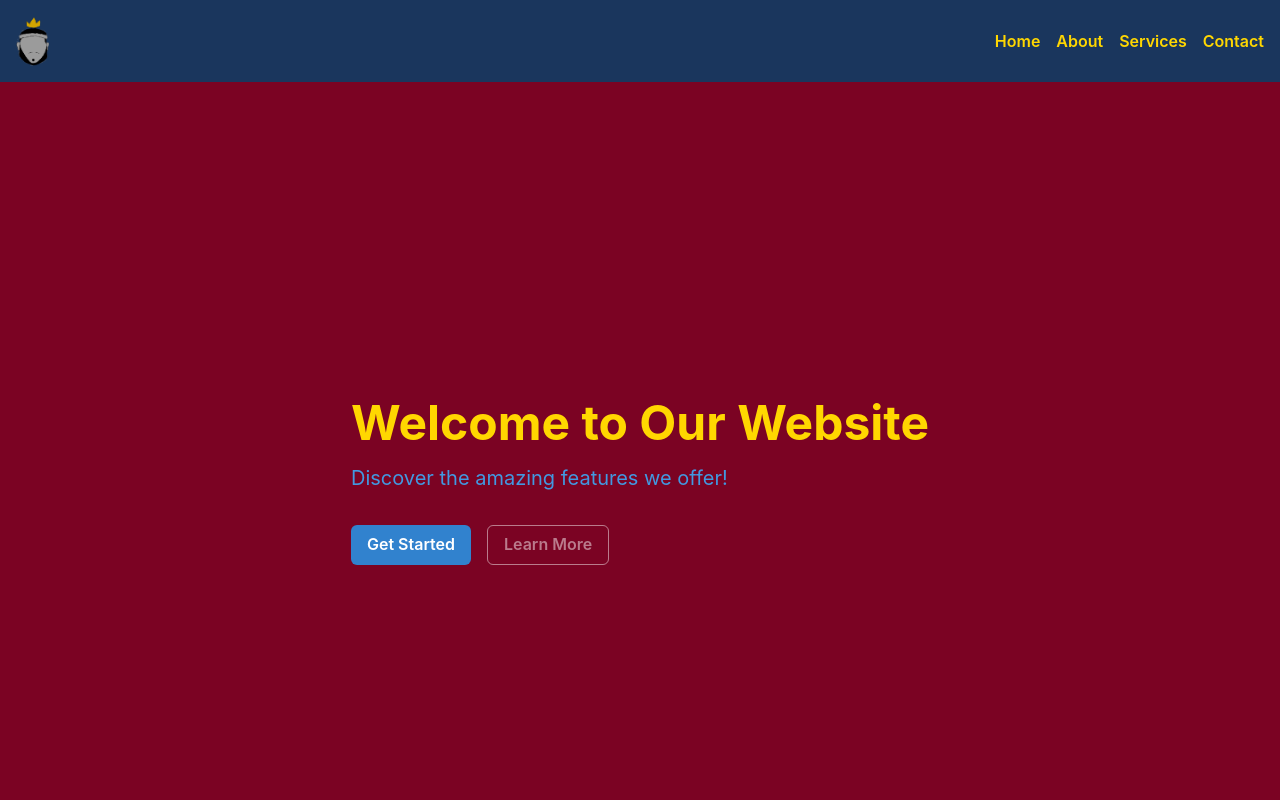
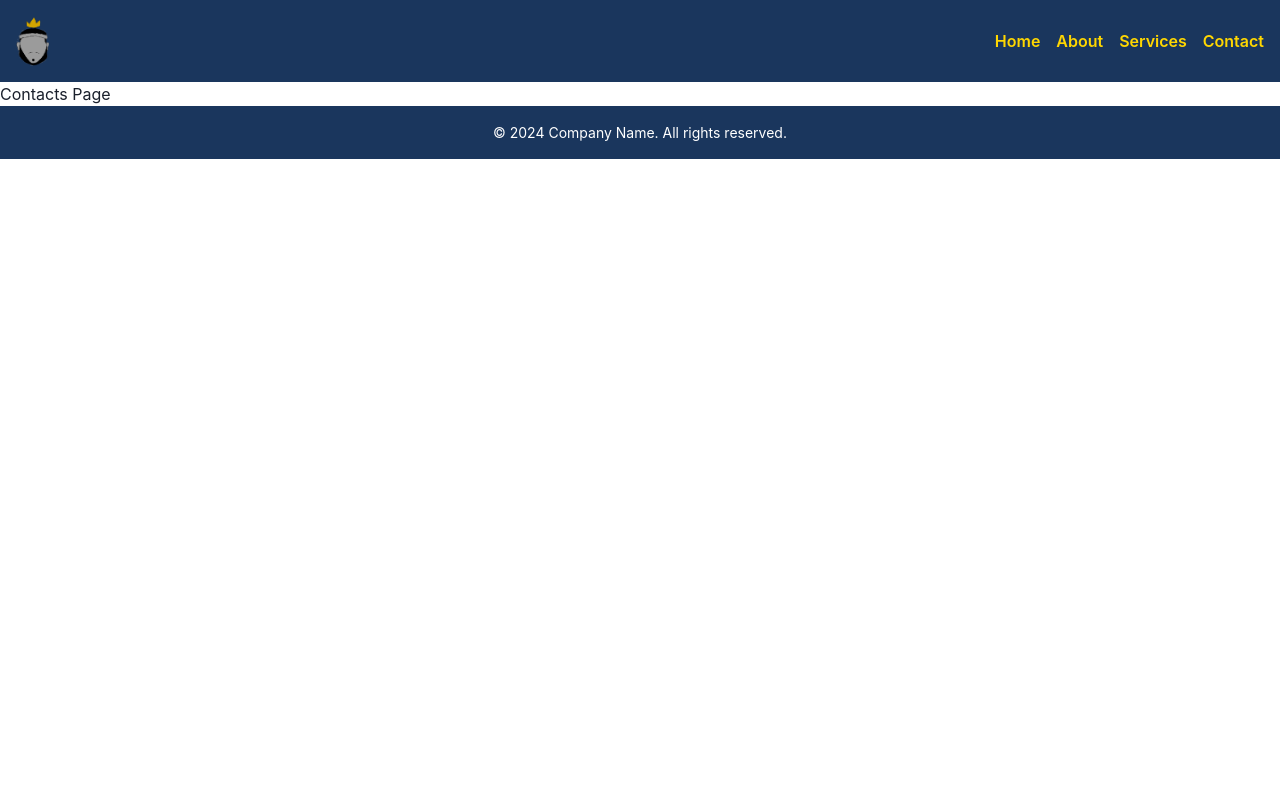
Before and after one commit to Ajmicco18/HackYSU-2024, a React (Vite) app in the folder client/hackysu/: page /Contact in a window 1280 px wide. Shown: the top 800 px of the page. Built offline with nearby package versions, Linux system fonts and the light colour scheme; no server answers.

Commit message:
added page navigation

```diff
--- a/client/hackysu/src/App.jsx
+++ b/client/hackysu/src/App.jsx
@@ -1,25 +1,43 @@
-//import { useState, useEffect } from 'react';
-//import { Button, Text, Card, CardHeader, CardBody, CardFooter, Box } from '@chakra-ui/react'
-import { Box } from '@chakra-ui/react'
-import BetCard from './Components/BetCard';
+import {
+  BrowserRouter as Router,
+  Routes,
+  Route,
+  Navigate
+} from 'react-router-dom';
+import Footer from './Components/Footer';
+import Home from './Components/Pages/Home';
+import AboutPage from './Components/Pages/AboutPage';
 import Navbar from './Components/Navbar';
-import LandingPage from './Components/LandingPage';
-import Footer from './Components/Footer';
-import BetsList from './Components/BetsList';
-
-const App = () => {
+import ServicesPage from './Components/Pages/ServicesPage';
+import Contacts from './Components/Pages/Contacts';
 
 
+function App() {
 
-  return(
-  <div>
-    <Navbar />
-    <LandingPage />
-      <Box maxW={'80vw'} margin={'auto'}>
-        <BetsList />
-      </Box>
-    <Footer />
-  </div>
+  return (
+    <>
+      <Navbar />
+      <Router>
+        <Routes>
+          <Route
+            exact
+            path="/"
+            element={<Home />} />
+          <Route
+            exact
+            path="/AboutPage"
+            element={<AboutPage />} />
+          <Route
+            exact
+            path="/Services"
+            element={<ServicesPage />} />
+          <Route
+            exact
+            path="/Contact"
+            element={<Contacts />} />
+        </Routes>
+      </Router>
+      <Footer /></>
   )
 }
 
--- a/client/hackysu/src/Components/LandingPage.jsx
+++ b/client/hackysu/src/Components/LandingPage.jsx
@@ -12,7 +12,6 @@ const scrollToElement = () => {
 const LandingPage = () => {
   return (
     <Box>
-
       <Flex
         height="100vh"
         justify="center"
@@ -21,25 +20,27 @@ const LandingPage = () => {
         bg="#7B0323"
         color="white"
       >
-        <Box margin={'auto'}>
+        <Box textAlign="center">
           <Heading as="h1" size="2xl" mb="4" color="gold">
-            Welcome to Our Website
+            Welcome to LeGamble!
           </Heading>
-          <Text fontSize="xl" mb="8" color="blue.400">
+          <Text fontSize="xl" mb="8" color="gold">
             Discover the amazing features we offer!
           </Text>
-          <Box>
-            <Button onClick={scrollToElement} colorScheme="blue" mr="4">
-              Get Started
-            </Button>
-            <Button variant="outline" colorScheme="whiteAlpha">
+          <Button onClick={scrollToElement} backgroundColor="blue.900" color="white" mr="4">
+            View Bets
+          </Button>
+          <a href="\AboutPage">
+            <Button backgroundColor="blue.900" color="white" mr="4">
               Learn More
             </Button>
-          </Box>
+          </a>
+
         </Box>
       </Flex>
       <div id='firstBetCard' style={{ maxWidth: '100vw', paddingTop: '100px', backgroundColor: '#7B0323' }}></div>
     </Box>
+
   );
 };
 
--- a/client/hackysu/src/Components/Navbar.jsx
+++ b/client/hackysu/src/Components/Navbar.jsx
@@ -15,19 +15,32 @@ const Navbar = () => {
       zIndex="999" // Adjust z-index as needed
     >
       <Box maxW="33px">
+        <a href="\">
           <Image src="Subject.png" alt="Logo" boxSize="50px" />
+        </a>
+
       </Box>
       <Box>
+        <a href="/">
           <Button variant="link" mr="4" color="gold">
             Home
           </Button>
+        </a>
+        <a href="/AboutPage">
           <Button variant="link" mr="4" color="gold">
             About
           </Button>
+        </a>
+        <a href="\ServicesPage">
           <Button variant="link" mr="4" color="gold">
             Services
           </Button>
-        <Button variant="link" color="gold">Contact</Button>
+        </a>
+        <a href="\Contacts">
+          <Button variant="link" color="gold">
+            Contact
+          </Button>
+        </a>
       </Box>
     </Flex>
   );
--- /dev/null
+++ b/client/hackysu/src/Components/Pages/Contacts.jsx
@@ -0,0 +1,7 @@
+export default function Contacts() {
+    return (
+        <>
+            <h1>Contacts Page</h1>
+        </>
+    )
+}
--- /dev/null
+++ b/client/hackysu/src/Components/Pages/Home.jsx
@@ -0,0 +1,17 @@
+//import { useState, useEffect } from 'react';
+//import { Button, Text, Card, CardHeader, CardBody, CardFooter, Box } from '@chakra-ui/react'
+import { Box } from '@chakra-ui/react'
+import LandingPage from '../LandingPage';
+import BetsList from '../BetsList';
+
+export default function Home() {
+    return (
+        <>
+            <LandingPage />
+            <Box maxW={'80vw'} margin={'auto'}>
+                <BetsList />
+            </Box>
+        </>
+    )
+
+}
--- /dev/null
+++ b/client/hackysu/src/Components/Pages/ServicesPage.jsx
@@ -0,0 +1,7 @@
+export default function ServicesPage() {
+    return (
+        <>
+            <h1> Services Page</h1>
+        </>
+    )
+}
```
Lines whose indentation alone changed are shown as unchanged.
